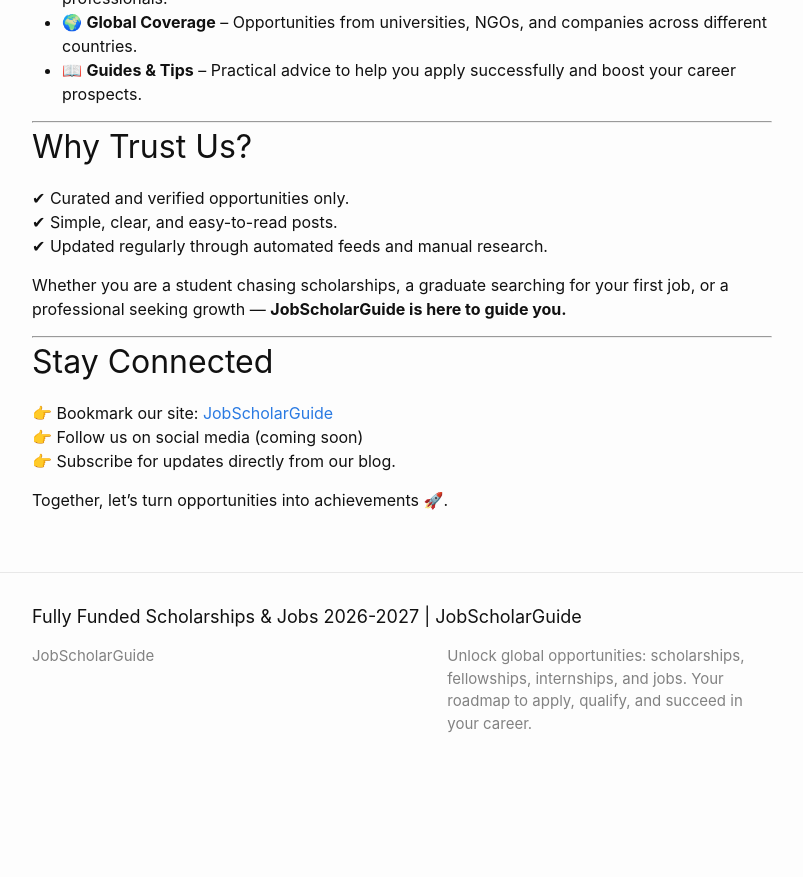
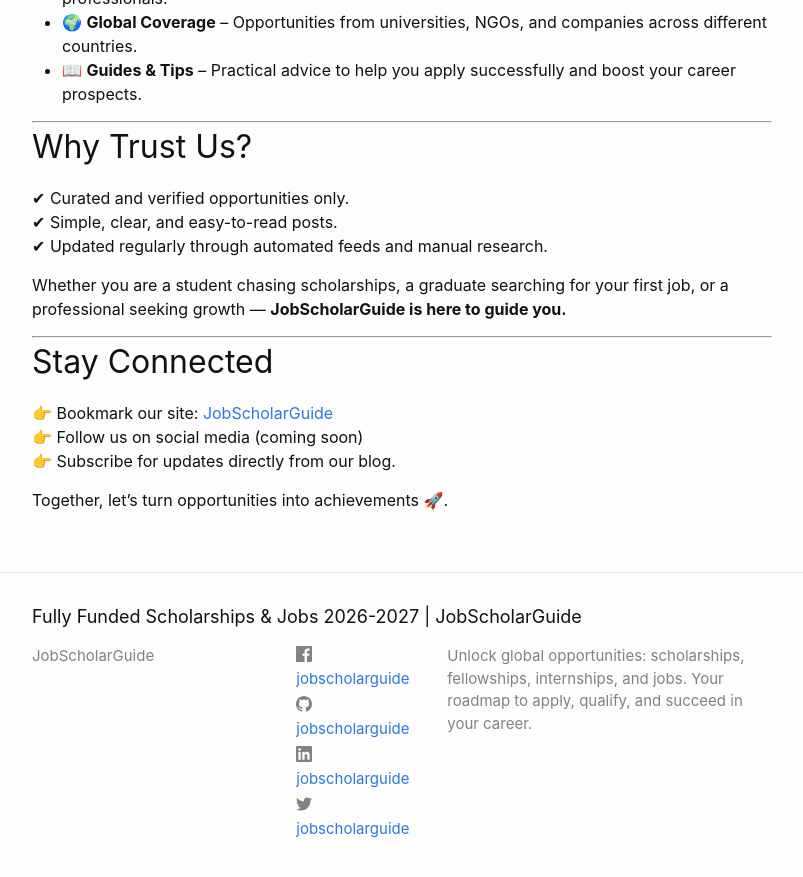
Before and after one commit to jobscholarguide/jobscholarguide.github.io, a Jekyll site: the page built from about.md, in a window 1280 px wide and 900 px high, scrolled down 655 px. Shown: the top 877 px of the window, without its empty margins (238-1041 px from the left). Built offline with Jekyll 4.4.1, drawn with Linux system fonts in a browser that asks for light colours; before the commit the page ends 1450 px from its top, so only the background shows below that; part of the change alters nothing that is shown.

Commit message:
Update _config.yml

```diff
--- a/_config.yml
+++ b/_config.yml
@@ -1,15 +1,17 @@
 title: "Fully Funded Scholarships & Jobs 2026-2027 | JobScholarGuide"
 author: "JobScholarGuide"
-url: "https://ekonet1.github.io"   # ✅ Root domain only
-baseurl: "/jobscholarguide"        # ✅ Repository name
+
+# ✅ New root domain (no subpath anymore)
+url: "https://jobscholarguide.github.io"
+baseurl: ""   # leave empty because site is at root of org.github.io
 
 description: "Unlock global opportunities: scholarships, fellowships, internships, and jobs. Your roadmap to apply, qualify, and succeed in your career."
 
-# Social links (uncomment if needed)
-# twitter_username: jobscholarguide
-# facebook_username: jobscholarguide
-# linkedin_username: jobscholarguide
-# github_username: ekonet1
+# Social links
+twitter_username: jobscholarguide
+facebook_username: jobscholarguide
+linkedin_username: jobscholarguide
+github_username: jobscholarguide
 
 show_excerpts: true   # ✅ Show excerpts on homepage
 
@@ -27,13 +29,13 @@ excerpt_separator: "<!--more-->"
 theme: minima
 
 plugins:
-  - jekyll-feed
-  - jekyll-sitemap
-  - jekyll-seo-tag
+  - jekyll-feed      # ✅ Generates feed.xml
+  - jekyll-sitemap   # ✅ Generates sitemap.xml
+  - jekyll-seo-tag   # ✅ Better SEO metadata
 
 # Feed settings
 feed:
-  path: rss.xml
+  path: feed.xml     # ✅ Use standard feed.xml (not rss.xml)
 
 # Sitemap settings
 defaults:
```
